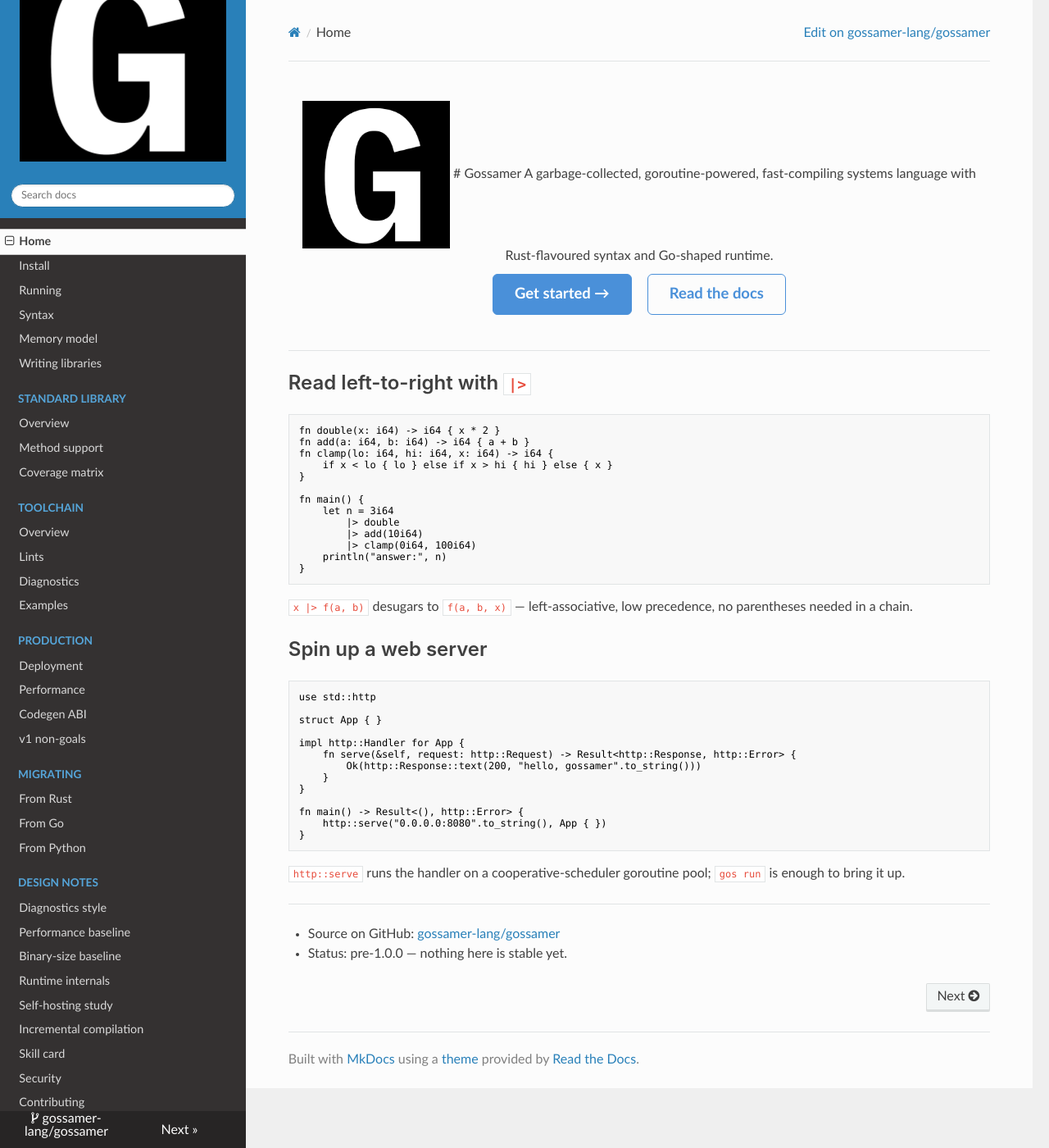
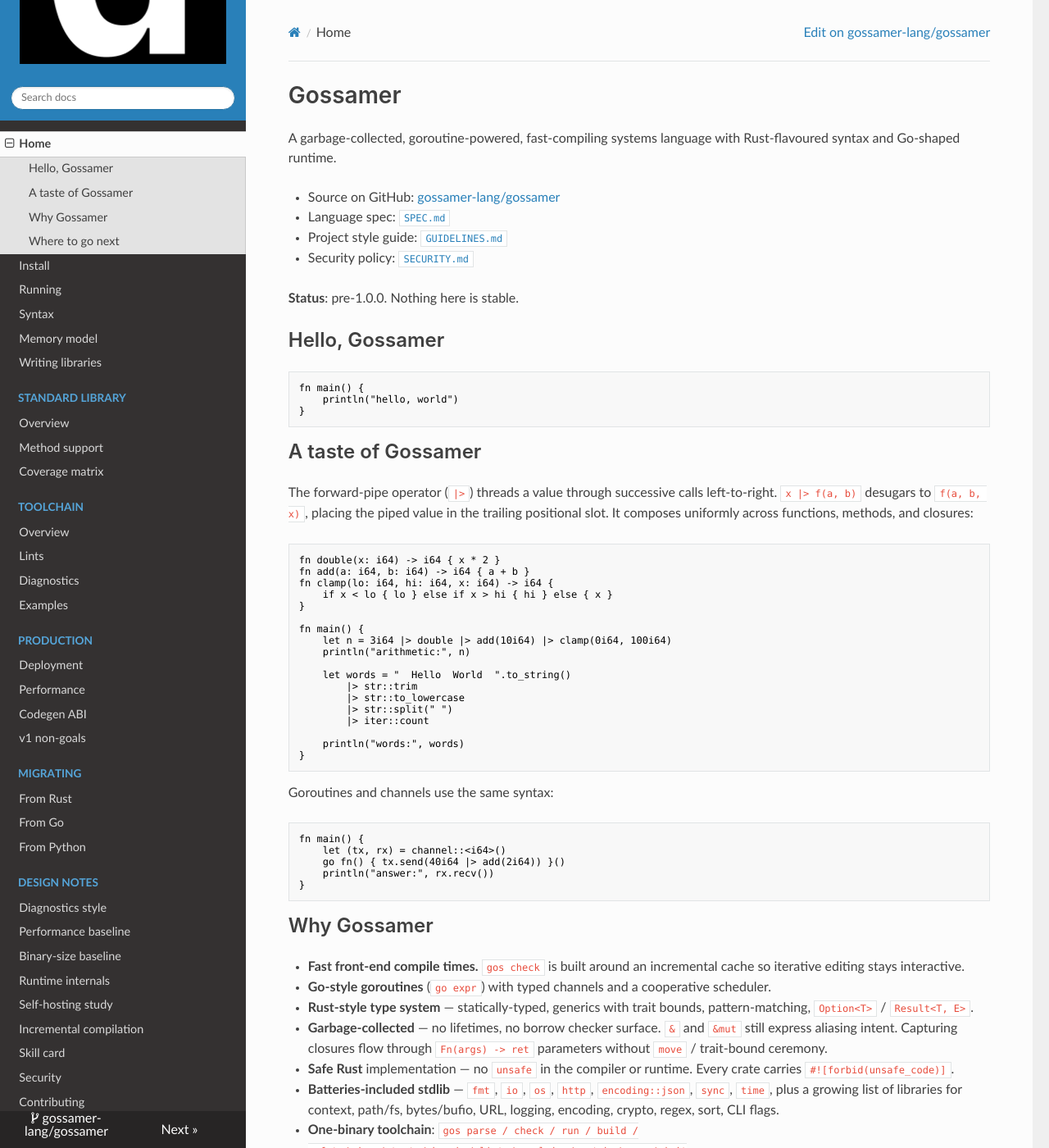
Before and after one commit to danpozmanter/gossamer, an MkDocs documentation site: the page built from docs_src/index.md, in a window 1280 px wide and 1400 px high. Shown: the whole window at 82% size. Built offline with MkDocs 1.6.1, drawn with Linux system fonts in a browser that asks for light colours; nearby versions of some CDN libraries; a script that is not in the unit is left out; some of the changed text lies outside the part shown.

Commit message:
pages update & windows ci fix

````diff
--- a/docs_src/index.md
+++ b/docs_src/index.md
@@ -1,22 +1,29 @@
-<div class="landing-hero" markdown="1">
-
-<img src="img/GossamerLogo.png" alt="Gossamer logo" class="landing-logo" />
-
 # Gossamer
 
 A garbage-collected, goroutine-powered, fast-compiling systems
 language with Rust-flavoured syntax and Go-shaped runtime.
 
-<p class="landing-ctas">
-  <a class="landing-cta" href="install/">Get started &rarr;</a>
-  <a class="landing-cta-secondary" href="syntax/">Read the docs</a>
-</p>
+- Source on GitHub: [gossamer-lang/gossamer](https://github.com/gossamer-lang/gossamer)
+- Language spec: [`SPEC.md`](https://github.com/gossamer-lang/gossamer/blob/main/SPEC.md)
+- Project style guide: [`GUIDELINES.md`](https://github.com/gossamer-lang/gossamer/blob/main/GUIDELINES.md)
+- Security policy: [`SECURITY.md`](https://github.com/gossamer-lang/gossamer/blob/main/SECURITY.md)
 
-</div>
+**Status**: pre-1.0.0. Nothing here is stable.
 
----
+## Hello, Gossamer
 
-## Read left-to-right with `|>`
+```gossamer
+fn main() {
+    println("hello, world")
+}
+```
+
+## A taste of Gossamer
+
+The forward-pipe operator (`|>`) threads a value through successive
+calls left-to-right. `x |> f(a, b)` desugars to `f(a, b, x)`,
+placing the piped value in the trailing positional slot. It
+composes uniformly across functions, methods, and closures:
 
 ```gossamer
 fn double(x: i64) -> i64 { x * 2 }
@@ -26,39 +33,61 @@
 }
 
 fn main() {
-    let n = 3i64
-        |> double
-        |> add(10i64)
-        |> clamp(0i64, 100i64)
-    println("answer:", n)
+    let n = 3i64 |> double |> add(10i64) |> clamp(0i64, 100i64)
+    println("arithmetic:", n)
+
+    let words = "  Hello  World  ".to_string()
+        |> str::trim
+        |> str::to_lowercase
+        |> str::split(" ")
+        |> iter::count
+
+    println("words:", words)
 }
 ```
 
-`x |> f(a, b)` desugars to `f(a, b, x)` — left-associative, low
-precedence, no parentheses needed in a chain.
-
-## Spin up a web server
+Goroutines and channels use the same syntax:
 
 ```gossamer
-use std::http
-
-struct App { }
-
-impl http::Handler for App {
-    fn serve(&self, request: http::Request) -> Result<http::Response, http::Error> {
-        Ok(http::Response::text(200, "hello, gossamer".to_string()))
-    }
-}
-
-fn main() -> Result<(), http::Error> {
-    http::serve("0.0.0.0:8080".to_string(), App { })
+fn main() {
+    let (tx, rx) = channel::<i64>()
+    go fn() { tx.send(40i64 |> add(2i64)) }()
+    println("answer:", rx.recv())
 }
 ```
 
-`http::serve` runs the handler on a cooperative-scheduler goroutine
-pool; `gos run` is enough to bring it up.
+## Why Gossamer
 
----
+- **Fast front-end compile times.** `gos check` is built around an
+  incremental cache so iterative editing stays interactive.
+- **Go-style goroutines** (`go expr`) with typed channels and a
+  cooperative scheduler.
+- **Rust-style type system** — statically-typed, generics with
+  trait bounds, pattern-matching, `Option<T>` / `Result<T, E>`.
+- **Garbage-collected** — no lifetimes, no borrow checker surface.
+  `&` and `&mut` still express aliasing intent. Capturing closures
+  flow through `Fn(args) -> ret` parameters without `move` /
+  trait-bound ceremony.
+- **Safe Rust** implementation — no `unsafe` in the compiler or
+  runtime. Every crate carries `#![forbid(unsafe_code)]`.
+- **Batteries-included stdlib** — `fmt`, `io`, `os`, `http`,
+  `encoding::json`, `sync`, `time`, plus a growing list of
+  libraries for context, path/fs, bytes/bufio, URL, logging,
+  encoding, crypto, regex, sort, CLI flags.
+- **One-binary toolchain**: `gos parse / check / run / build /
+  fmt / doc / test / bench / lint / explain / watch / new / init
+  / add / remove / tidy / fetch / vendor`. Bare `gos` drops into
+  an interactive REPL.
 
-- Source on GitHub: [gossamer-lang/gossamer](https://github.com/gossamer-lang/gossamer)
-- Status: pre-1.0.0 — nothing here is stable yet.
+## Where to go next
+
+- [Install](install.md) — build from source today, prebuilt
+  binaries coming with the 1.0.0 release.
+- [Running](running.md) — `gos` cheat-sheet.
+- [Syntax](syntax.md) — grammar tour with worked examples.
+- [Memory model](memory.md) — how values, references, and the
+  GC fit together.
+- [Writing libraries](libraries.md) — `project.toml`, module
+  layout, publishing.
+- [Standard library](stdlib.md) — module index.
+- [Toolchain](toolchain.md) — every subcommand.
--- a/docs_src/stylesheets/extra.css
+++ b/docs_src/stylesheets/extra.css
@@ -19,57 +19,3 @@
     margin: 1em 0;
     background: #f5f7fa;
 }
-
-/* Landing page — name, logo, CTAs. */
-.landing-hero {
-    text-align: center;
-    padding: 1.5em 0 0.5em;
-}
-.landing-hero h1 {
-    margin-top: 0.25em;
-    font-size: 2.6em;
-    letter-spacing: -0.02em;
-}
-.landing-hero p {
-    font-size: 1.1em;
-    color: #444;
-    max-width: 640px;
-    margin: 0.4em auto;
-}
-.landing-logo {
-    width: 180px;
-    height: auto;
-    display: inline-block;
-}
-.landing-ctas {
-    margin-top: 1.4em;
-}
-.landing-cta,
-.landing-cta-secondary {
-    display: inline-block;
-    padding: 0.65em 1.4em;
-    margin: 0.25em 0.4em;
-    border-radius: 6px;
-    text-decoration: none;
-    font-weight: 600;
-    font-size: 1.05em;
-    transition: filter 120ms ease;
-}
-.landing-cta {
-    background: #4a90d9;
-    color: #fff;
-    border: 1px solid #4a90d9;
-}
-.landing-cta:hover {
-    filter: brightness(1.08);
-    color: #fff;
-}
-.landing-cta-secondary {
-    background: transparent;
-    color: #4a90d9;
-    border: 1px solid #4a90d9;
-}
-.landing-cta-secondary:hover {
-    background: #eef4fb;
-    color: #4a90d9;
-}
--- a/mkdocs.yml
+++ b/mkdocs.yml
@@ -1,5 +1,5 @@
 site_name: Gossamer
-site_url: https://gossamer-lang.github.io/gossamer/
+site_url: https://gossamer-lang.github.io/gossamer/docs/
 site_description: A garbage-collected, goroutine-powered, fast-compiling systems language with Rust-flavoured syntax.
 site_author: Gossamer contributors
 repo_url: https://github.com/gossamer-lang/gossamer
````
Also changed, not shown: landing/img/GossamerLogo.png (added), 4 other files.
